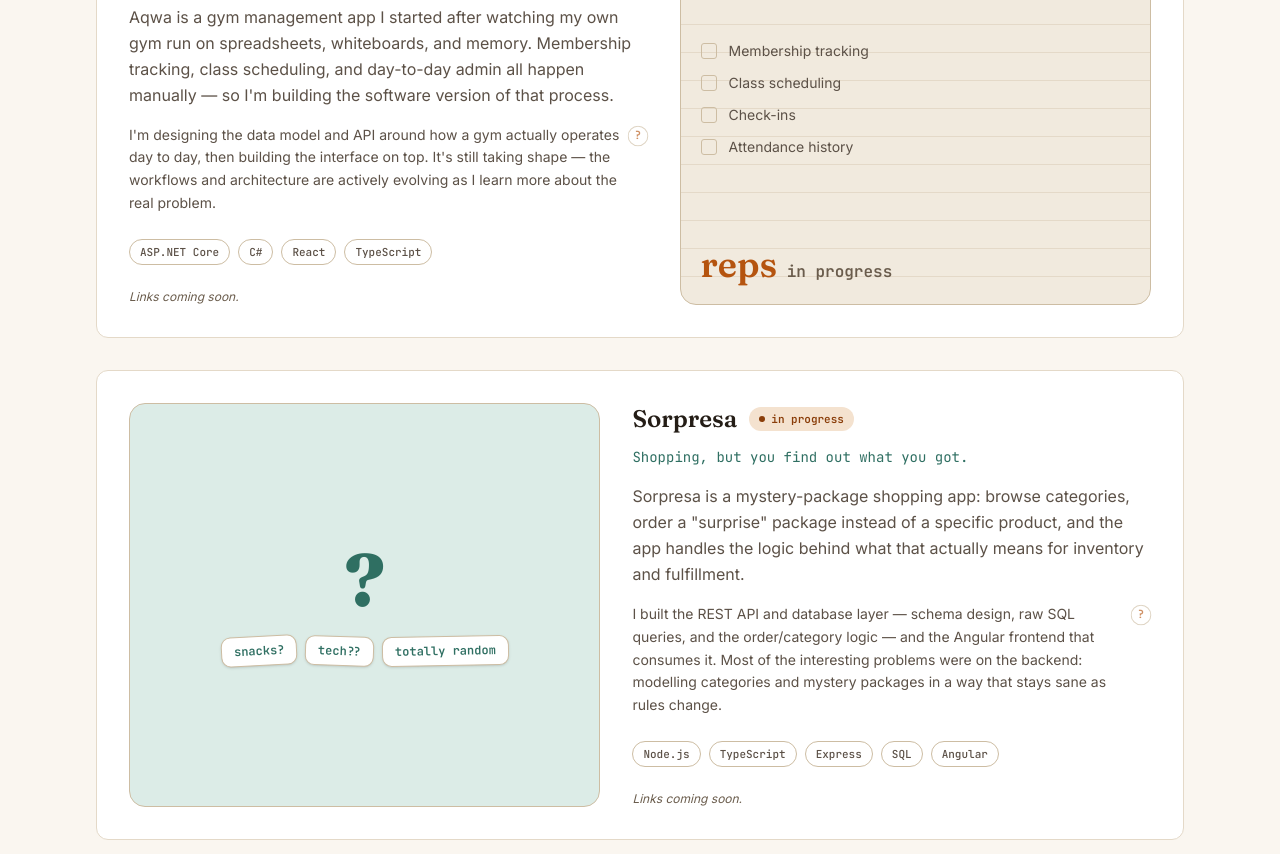
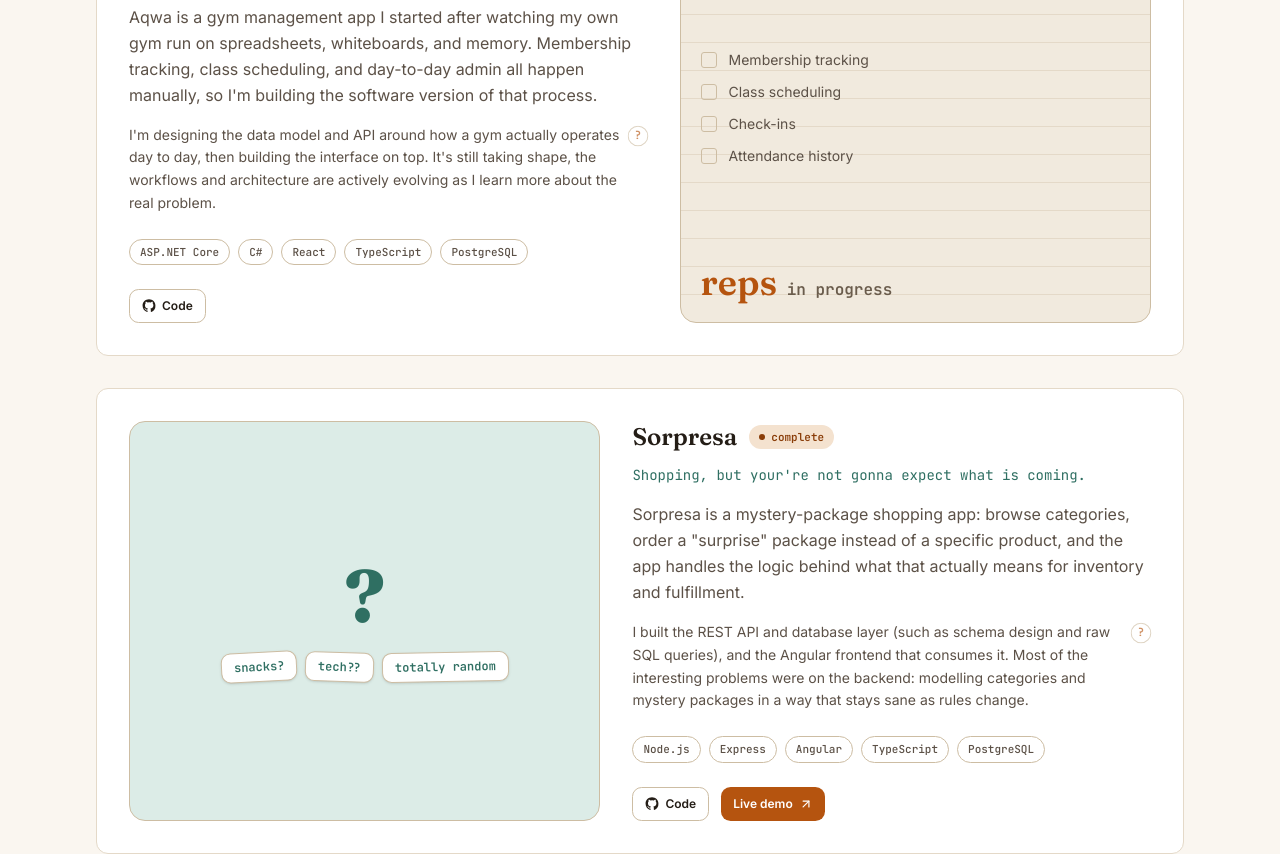
Before and after one commit to Janaherself/portfolio, a React (Vite) app: page / in a window 1280 px wide. Shown: the part 1300-2154 px from the top of the page. Built offline with nearby package versions, Linux system fonts and the light colour scheme.

Commit message:
update work section

```diff
--- a/src/components/sections/Projects.tsx
+++ b/src/components/sections/Projects.tsx
@@ -16,7 +16,7 @@ export function Projects() {
       id="work"
       eyebrow="Selected work"
       title="Three problems I decided to solve myself"
-      description="Personal projects, each one built to get better at a specific thing — a real workflow, a full-stack build, a properly-structured backend."
+      description="Personal projects, each one built to get better at a specific thing, a real workflow, a full-stack build, a properly-structured backend."
     >
       <div className="flex flex-col gap-8">
         {projects.map((project) => {
--- a/src/components/sections/projects/AqwaCard.tsx
+++ b/src/components/sections/projects/AqwaCard.tsx
@@ -4,10 +4,6 @@ import { ProjectLinks, StatusBadge, TechTags } from './ProjectBits';
 
 const WORKFLOW_ITEMS = ['Membership tracking', 'Class scheduling', 'Check-ins', 'Attendance history'];
 
-/**
- * Aqwa's visual identity: a whiteboard-and-checklist look, echoing the
- * manual, whiteboard-driven process it's meant to replace.
- */
 export function AqwaCard({ project }: { project: Project }) {
   return (
     <article
@@ -29,7 +25,7 @@ export function AqwaCard({ project }: { project: Project }) {
           {project.contribution}
           <CuriosityNote
             label="Why start from a real gym's whiteboard?"
-            note="I'm a member there. I watched the front desk juggle a paper sign-in sheet and a whiteboard class schedule and thought: this is a solvable problem."
+            note="I'm a member there. I watched the front desk juggle a paper sign-in sheet and full stacks of members records and thought: this is a problem I could solve!"
             className="mt-0.5"
           />
         </p>
@@ -39,7 +35,6 @@ export function AqwaCard({ project }: { project: Project }) {
         </div>
       </div>
 
-      {/* Whiteboard / checklist visual */}
       <div
         className="relative flex flex-col justify-between rounded-lg border p-5"
         style={{
--- a/src/components/sections/projects/InnfinityCard.tsx
+++ b/src/components/sections/projects/InnfinityCard.tsx
@@ -4,10 +4,6 @@ import { ProjectLinks, StatusBadge, TechTags } from './ProjectBits';
 
 const LAYERS = ['Controllers', 'Services', 'Repositories', 'SQL Server'];
 
-/**
- * Innfinity's visual identity: a clean layered-architecture diagram,
- * matching a project that's explicitly about maintainable structure.
- */
 export function InnfinityCard({ project }: { project: Project }) {
   return (
     <article
@@ -29,7 +25,7 @@ export function InnfinityCard({ project }: { project: Project }) {
           {project.contribution}
           <CuriosityNote
             label="Why bother with this much structure for a side project?"
-            note="Because the discipline is the point. Logging, validation, and tests are easy to skip on a personal project — I wanted proof I won't skip them on a real one."
+            note="Because the discipline is the point. Logging, validation, and tests are easy to skip on a personal project, I wanted to practice them properly."
             className="mt-0.5"
           />
         </p>
@@ -39,7 +35,6 @@ export function InnfinityCard({ project }: { project: Project }) {
         </div>
       </div>
 
-      {/* Layered architecture diagram */}
       <div
         className="flex flex-col justify-center gap-2.5 rounded-lg border p-6"
         style={{ borderColor: 'var(--border-strong)', background: 'var(--bg-sunken)' }}
--- a/src/components/sections/projects/SorpresaCard.tsx
+++ b/src/components/sections/projects/SorpresaCard.tsx
@@ -8,17 +8,12 @@ const CATEGORY_STICKERS = [
   { label: 'totally random', rotate: '-rotate-1' },
 ];
 
-/**
- * Sorpresa's visual identity: playful "mystery box" stickers, matching
- * a product that's fundamentally about not knowing what you're getting.
- */
 export function SorpresaCard({ project }: { project: Project }) {
   return (
     <article
       className="grid gap-8 rounded-xl border p-6 sm:p-8 lg:grid-cols-[1fr_1.1fr]"
       style={{ borderColor: 'var(--border)', background: 'var(--bg-raised)' }}
     >
-      {/* Mystery box visual */}
       <div
         className="relative order-2 flex flex-col items-center justify-center gap-5 overflow-hidden rounded-lg border p-6 lg:order-1"
         style={{ borderColor: 'var(--border-strong)', background: 'var(--accent-2-soft)' }}
@@ -55,7 +50,7 @@ export function SorpresaCard({ project }: { project: Project }) {
           {project.contribution}
           <CuriosityNote
             label="Why raw SQL instead of an ORM?"
-            note="I wanted to actually feel the queries — category joins and order logic get gnarly fast, and writing the SQL by hand taught me more than an ORM would have hidden from me."
+            note="I wanted to actually feel the queries, category joins and order logic get complicated fast, and writing the SQL by hand taught me more than an ORM would have hidden from me."
             className="mt-0.5"
           />
         </p>
--- a/src/components/ui/CuriosityNote.tsx
+++ b/src/components/ui/CuriosityNote.tsx
@@ -1,24 +1,11 @@
 import { useEffect, useId, useRef, useState } from 'react';
 
 interface CuriosityNoteProps {
-  /** The little aside revealed on interaction. Keep it short. */
   note: string;
-  /** Accessible label for the trigger, e.g. "Why ASP.NET Core?" */
   label: string;
   className?: string;
 }
 
-/**
- * A small "?" affordance that reveals a short aside — the site's main
- * "reward exploration without hiding important information" device.
- * Nothing essential is ever placed inside one of these; they're always
- * a bonus, never a requirement to understand the page.
- *
- * Hover/focus previews the note; a click or tap pins it open so touch
- * users (who have no hover state) can read it too. Clicking is
- * deliberately not a toggle against hover — otherwise a mouse user who
- * hovers, then clicks to "pin" it, would immediately close it again.
- */
 export function CuriosityNote({ note, label, className = '' }: CuriosityNoteProps) {
   const [hovering, setHovering] = useState(false);
   const [pinned, setPinned] = useState(false);
@@ -26,7 +13,6 @@ export function CuriosityNote({ note, label, className = '' }: CuriosityNoteProp
   const noteId = useId();
   const open = hovering || pinned;
 
-  // Clicking outside, or pressing Escape, un-pins the note.
   useEffect(() => {
     if (!pinned) return;
 
@@ -68,17 +54,11 @@ export function CuriosityNote({ note, label, className = '' }: CuriosityNoteProp
       >
         ?
       </button>
-      {/*
-        Positioned with a physical `left` + `-translate-x-1/2` centering
-        trick rather than logical `start`. Combining a logical inset with a
-        physical transform fights itself under `dir="rtl"`. If this site is
-        ever translated to Arabic, recompute this as a proper RTL-aware
-        popover position instead of reusing this CSS-only centering trick.
-      */}
+
       <span
         id={noteId}
         role="note"
-        className="absolute left-1/2 top-full z-20 mt-2 w-56 max-w-[80vw] -translate-x-1/2 rounded-md border p-3 text-xs leading-relaxed shadow-lg transition-all duration-200"
+        className="absolute left-1/2 top-full z-20 mt-2 w-64 max-w-[80vw] -translate-x-1/2 rounded-md border p-3 text-xs leading-relaxed shadow-lg transition-all duration-200"
         style={{
           background: 'var(--bg-raised)',
           borderColor: 'var(--border)',
@@ -89,6 +69,9 @@ export function CuriosityNote({ note, label, className = '' }: CuriosityNoteProp
           boxShadow: '0 10px 30px -12px hsl(var(--shadow-color) / 0.35)',
         }}
       >
+        <span className="mb-1.5 block font-semibold" style={{ color: 'var(--ink)' }}>
+          {label}
+        </span>
         {note}
       </span>
     </span>
--- a/src/data/projects.ts
+++ b/src/data/projects.ts
@@ -1,11 +1,4 @@
 import type { Project } from './types';
-
-/**
- * Exactly three projects, in display order.
- *
- * Leave `githubUrl` / `liveUrl` empty to hide that button — never invent a
- * URL. Update `status` / `statusNote` as each project evolves.
- */
 
 export const projects: Project[] = [
   {
@@ -14,29 +7,29 @@ export const projects: Project[] = [
     tagline: 'A gym, minus the clipboard.',
     motif: 'reps',
     description:
-      "Aqwa is a gym management app I started after watching my own gym run on spreadsheets, whiteboards, and memory. Membership tracking, class scheduling, and day-to-day admin all happen manually — so I'm building the software version of that process.",
+      "Aqwa is a gym management app I started after watching my own gym run on spreadsheets, whiteboards, and memory. Membership tracking, class scheduling, and day-to-day admin all happen manually, so I'm building the software version of that process.",
     contribution:
-      "I'm designing the data model and API around how a gym actually operates day to day, then building the interface on top. It's still taking shape — the workflows and architecture are actively evolving as I learn more about the real problem.",
-    stack: ['ASP.NET Core', 'C#', 'React', 'TypeScript'],
+      "I'm designing the data model and API around how a gym actually operates day to day, then building the interface on top. It's still taking shape, the workflows and architecture are actively evolving as I learn more about the real problem.",
+    stack: ['ASP.NET Core', 'C#', 'React', 'TypeScript', 'PostgreSQL'],
     status: 'in-progress',
-    statusNote: 'Personal project — actively being designed and built.',
-    githubUrl: '',
+    statusNote: 'Personal project, actively being designed and built.',
+    githubUrl: 'https://github.com/Janaherself/aqwa',
     liveUrl: '',
   },
   {
     slug: 'sorpresa',
     name: 'Sorpresa',
-    tagline: 'Shopping, but you find out what you got.',
+    tagline: 'Shopping, but your\'re not gonna expect what is coming.',
     motif: 'orders',
     description:
       'Sorpresa is a mystery-package shopping app: browse categories, order a "surprise" package instead of a specific product, and the app handles the logic behind what that actually means for inventory and fulfillment.',
     contribution:
-      'I built the REST API and database layer — schema design, raw SQL queries, and the order/category logic — and the Angular frontend that consumes it. Most of the interesting problems were on the backend: modelling categories and mystery packages in a way that stays sane as rules change.',
-    stack: ['Node.js', 'TypeScript', 'Express', 'SQL', 'Angular'],
-    status: 'in-progress',
+      'I built the REST API and database layer (such as schema design and raw SQL queries), and the Angular frontend that consumes it. Most of the interesting problems were on the backend: modelling categories and mystery packages in a way that stays sane as rules change.',
+    stack: ['Node.js', 'Express', 'Angular', 'TypeScript', 'PostgreSQL'],
+    status: 'complete',
     statusNote: 'Personal project.',
-    githubUrl: '',
-    liveUrl: '',
+    githubUrl: 'https://github.com/Janaherself/sorpresa-frontend',
+    liveUrl: 'https://sorpresa-vz4i.onrender.com',
   },
   {
     slug: 'innfinity',
@@ -57,9 +50,9 @@ export const projects: Project[] = [
       'Docker',
       'GitHub Actions',
     ],
-    status: 'in-progress',
+    status: 'complete',
     statusNote: 'Personal project.',
-    githubUrl: '',
+    githubUrl: 'https://github.com/Janaherself/Hotel-Booking-Platform',
     liveUrl: '',
   },
 ];
```
